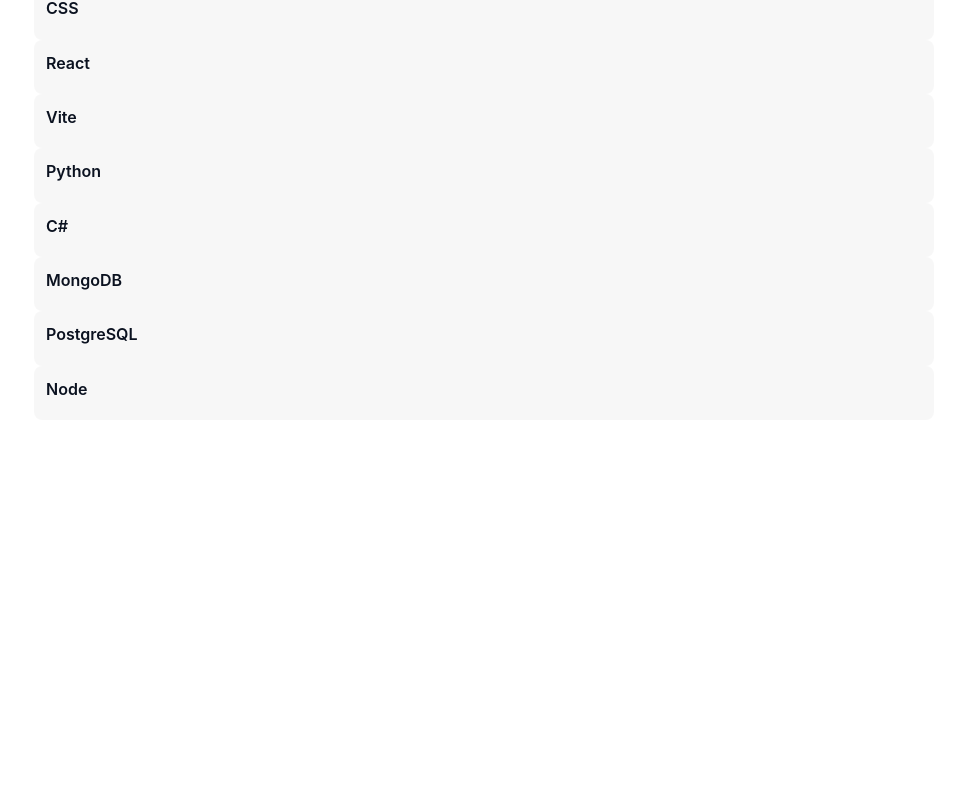
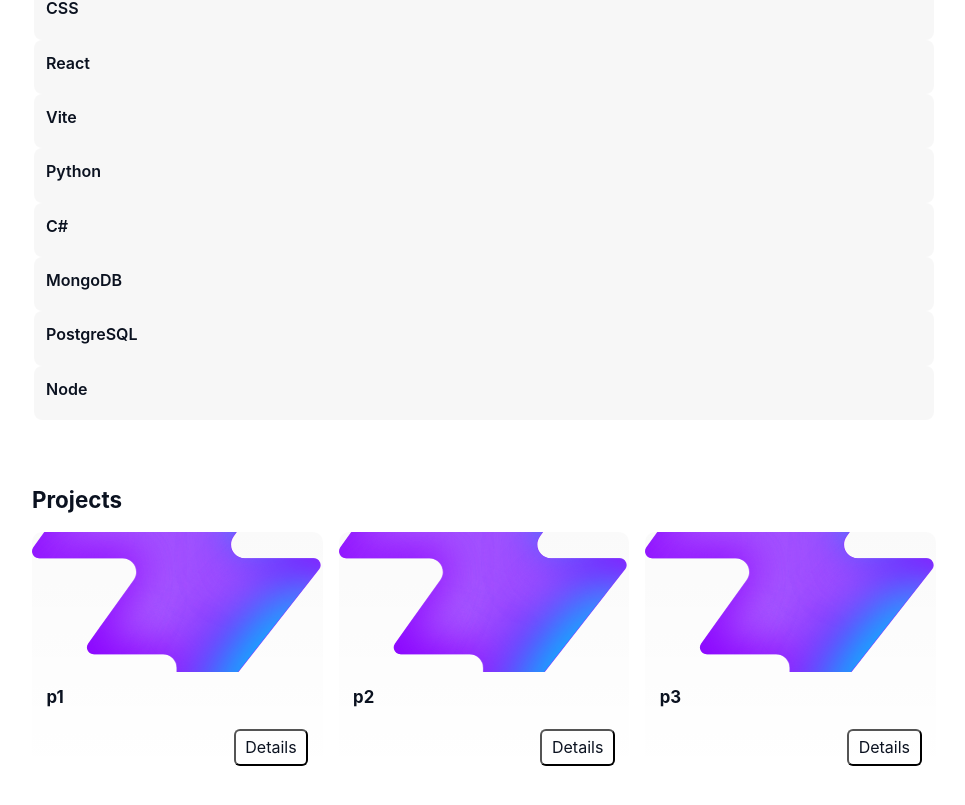
Before and after one commit to devinjl665/Developer-Portfolio, a React (Vite) app in the folder Developer-Portfolio/: page / in a window 1280 px wide. Shown: the part 902-1707 px from the top of the page, without its empty margins (156-1121 px from the left). Before the commit the page ends 1386 px from the top, so only its background shows below. Built offline with nearby package versions, Linux system fonts and the light colour scheme.

Commit message:
Added Project Section w/ styling

```diff
--- a/Developer-Portfolio/src/App.jsx
+++ b/Developer-Portfolio/src/App.jsx
@@ -4,6 +4,7 @@
 import Hero from './components/Hero/Hero';
 import About from './components/About/About';
 import Skills from './components/Skills/Skills';
+import Projects from './components/Projects/Projects';
 
 export default function App() {
   return (
@@ -13,6 +14,7 @@
         <Hero />
         <About />
         <Skills />
+        <Projects />
       </main>
     </div>
   );
--- /dev/null
+++ b/Developer-Portfolio/src/components/Projects/ProjectCard.jsx
@@ -0,0 +1,33 @@
+import styles from './Projects.module.css';
+
+export default function ProjectCard({ project, onOpen}) {
+    return (
+        <li className={styles.card}>
+            {project.image && (
+                <img src={project.image} alt={`${project.title} screenshot`} className={styles.thumb} />
+            )}
+            <div className={styles.body}>
+                <h3 className={styles.title}>{project.title}</h3>
+                <p className={styles.summary}>{project.summary}</p>
+                <div className={styles.meta}>
+                    <div className={styles.tech}>
+                        {project.tech.map((t) => (
+                            <span key={t} className={styles.tag}>{t}</span>
+                        ))}
+                    </div>
+                    <div className={styles.actions}>
+                        <button className={styles.linkBtn} onClick={() => onOpen(project)} aria-haspopup='dialog'>
+                            Details
+                        </button>
+                        {project.live ? (
+                            <a className={styles.visit} href={project.live} target='_blank' rel='noreferrer'>Live</a>
+                        ) : null}
+                        {project.repo ? (
+                            <a className={styles.repo} href={project.repo} target='_blank' rel='noreferrer'>Code</a>
+                        ) : null}
+                    </div>
+                </div>
+            </div>
+        </li>
+    );
+}
--- /dev/null
+++ b/Developer-Portfolio/src/components/Projects/Projects.jsx
@@ -0,0 +1,41 @@
+import {useState} from 'react';
+import projectsData from '../../data/projects';
+import ProjectCard from './ProjectCard';
+import styles from './Projects.module.css';
+
+function ProjectModal({ project, onClose }) {
+    if (!project) return null;
+    return (
+        <div className={styles.ModalOverlay} role='dialog' aria-modal='true' aria={`${project.title} details`}>
+            <div className={styles.modal}>
+                <button className={styles.close} onclick={onClose} aria-label='Close'>X</button>
+                <h3 className={styles.modalTitle}>{project.title}</h3>
+                {project.image && <img src={project.image} alt={`${project.title} screenshot`} className={styles.modalImg} />}
+                <p className={styles.modalDesc}>{project.description}</p>
+                <div className={styles.modalTech}>
+                    {project.tech.map((t) => <span key={t} className={styles.tag}>{t}</span>)}
+                </div>
+                <div className={styles.modalLinks}>
+                    {project.live && <a href={project.live} target='_blank' rel='noreferrer'>View live</a>}
+                    {project.repo && <a href={project.repo} target='_blank' rel='noreferrer'>View code</a>}
+                </div>
+            </div>
+        </div>
+    );
+}
+
+
+export default function Projects() {
+    const [active, setActive] = useState(null);
+    return (
+        <section id='projects' className={styles.container} aria-labelledby='projects-label'>
+            <h2 id='projects-label' className={styles.heading}>Projects</h2>
+            <ul className={styles.grid}>
+                {projectsData.map((p) => (
+                    <ProjectCard key={p.id} project={p} onOpen={setActive} />
+                ))}
+            </ul>
+            <ProjectModal project={active} onClose={() => setActive(null)} />
+        </section>
+    )
+}
--- /dev/null
+++ b/Developer-Portfolio/src/components/Projects/Projects.module.css
@@ -0,0 +1,48 @@
+.container {padding: 2rem 1rem; max-width: 1000px; margin: 0;}
+.heading { font-size: 1.4rem; margin-bottom: 1rem;}
+.grid {
+    display: grid;
+    grid-template-columns: repeat(auto-fit, minmax(240px, 1fr));
+    gap: 1rem;
+    list-style: none;
+    padding: 0;
+}
+
+.card {
+    background: linear-gradient(180deg, rgba(0,0,0,0.02), transparent);
+    border-radius: 10px;
+    overflow: hidden;
+    display: flex;
+    flex-direction: column;
+    transition: transform 200ms ease, box-shadow 200ms ease;
+}
+
+.card:hover {transform: translateY(-6px); box-shadow: 0 12px 30px rgba(2,6,23,0.08);}
+.thumb {width: 100%; height: 140px; object-fit: cover; display: block;}
+.body {padding: 0.9rem; display: flex; flex-direction: column; gap: 0.6rem; flex: 1;}
+.title {font-size: 1.05rem; margin: 0;}
+.summary {color: var(--muted); font-size: 0.95rem;}
+.meta {margin-top: auto; display: flex; justify-content: space-between; align-items: center;}
+.tech {display:flex; gap:0.4rem; flex-wrap:wrap;}
+.tag {
+    background: rgba(0,0,0,0.04);
+    padding: 0.2rem 0.5;
+    border-radius: 6px;
+    font-size: 0.75rem;
+}
+
+.actions {display: flex; gap: 0.5rem; align-items: center;}
+.linkBtn, .visit, .repo {
+    background: transparent;
+    border: 1px solid rgba(0,0.0.0.06);
+    padding: 0.35rem 0.6rem;
+    border-radius: 6px;
+    color: var(--fg);
+    text-decoration: none;
+}
+
+.linkBtn {cursor: pointer;}
+.modalOverlay {
+    position: fixed; inset: 0; display:flex; align-items:center; justify-content: center;
+    background: rgba(2,6,23,0.6); z-index: 60; padding: 1rem;
+}
--- /dev/null
+++ b/Developer-Portfolio/src/data/projects.js
@@ -0,0 +1,37 @@
+// local dataset
+const projects = [
+    {
+        id: 'p1',
+        title: 'p1',
+        tech: [],
+        summary: '',
+        description: '',
+        repo: '',
+        live: '',
+        image: 'favicon.svg'
+    },
+
+        {
+        id: 'p2',
+        title: 'p2',
+        tech: [],
+        summary: '',
+        description: '',
+        repo: '',
+        live: '',
+        image: 'favicon.svg'
+    },
+
+        {
+        id: 'p3',
+        title: 'p3',
+        tech: [],
+        summary: '',
+        description: '',
+        repo: '',
+        live: '',
+        image: 'favicon.svg'
+    }
+];
+
+export default projects;
--- a/Developer-Portfolio/src/styles/globals.css
+++ b/Developer-Portfolio/src/styles/globals.css
@@ -23,8 +23,3 @@
     --anim-duration: 420ms;
     --anim-ease: cubic-bezier(.2,.9,.2,1);
 }
-
-/* respects user preference: reduced motion */
-@media (prefers-reduced-motion: reduce) {
-    * {animation-duration: 0ms !important; animation-delay: 0ms !important; transition-duration: 0ms !important;}
-}
```
